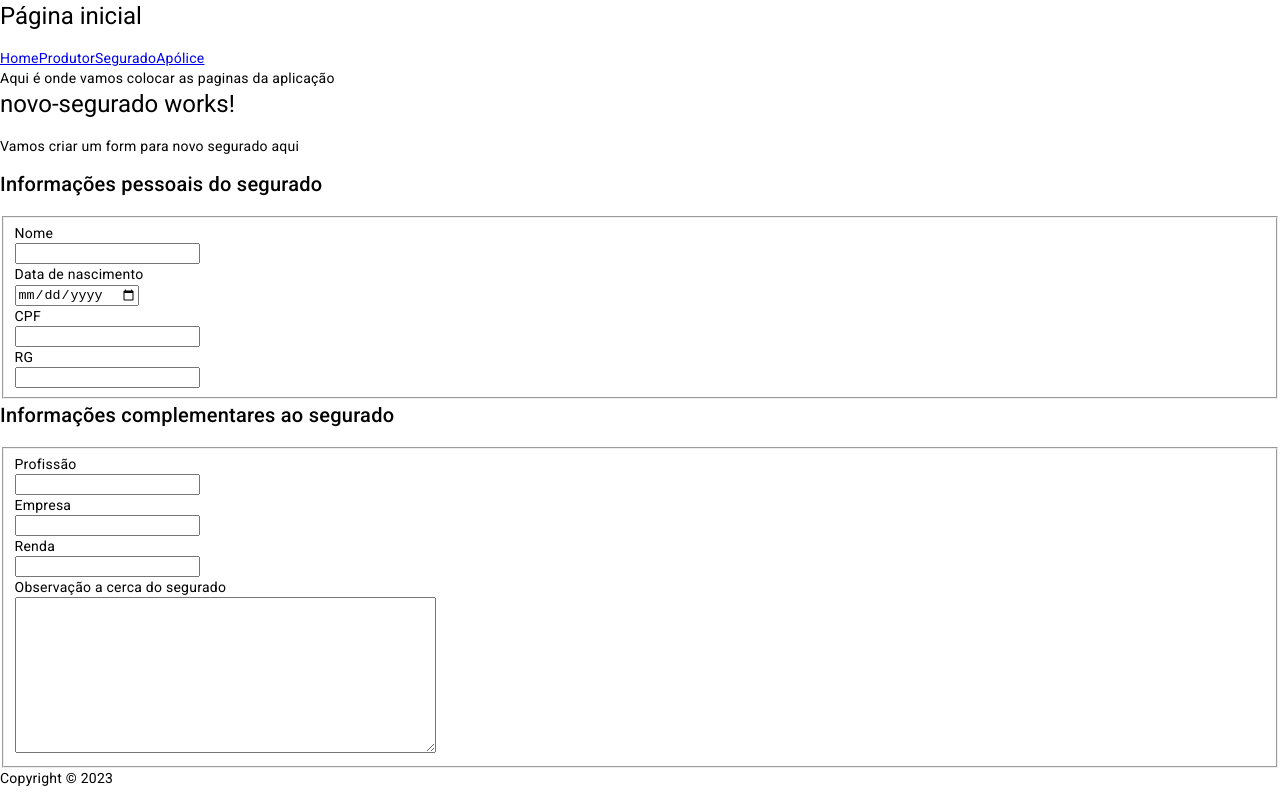
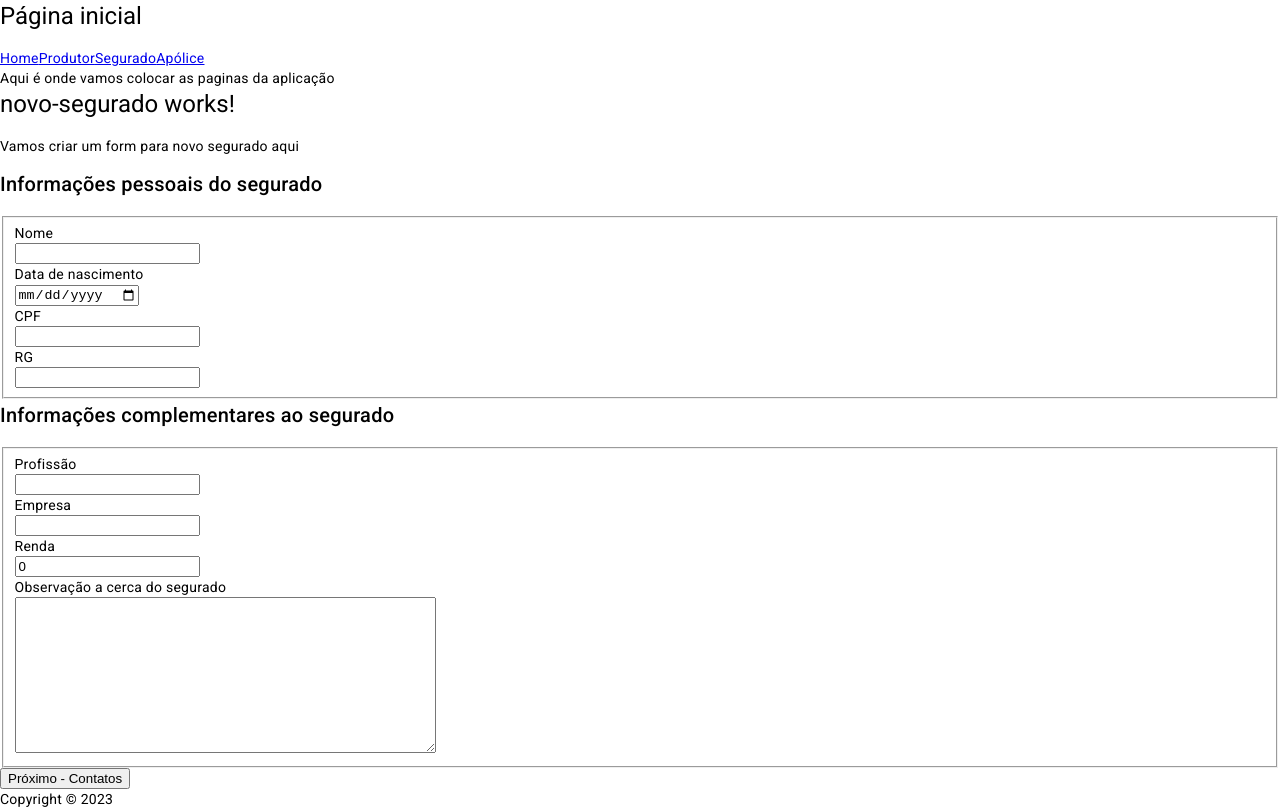
Before and after one commit to PedroHenrique31/MyVersionSeguros, an Angular app in the folder Front/front-angular/: page /segurado/novo/novo_segurado in a window 1280 px wide. Built offline with nearby package versions, Linux system fonts and the light colour scheme.

Commit message:
Consegui entender como criar o formulario reativo, depois de muita confusao, essas mensagens de erro do angular nao sao nada intuitivas, ainda estou longe de conseguir enviar qualquer dado para o backend, mas ja consegui adicionar os valores aos objetos.

```diff
--- a/Front/front-angular/src/app/app.module.ts
+++ b/Front/front-angular/src/app/app.module.ts
@@ -5,6 +5,8 @@ import { MatTableModule } from '@angular/material/table';
 import {MatButtonModule} from '@angular/material/button';
 import { MatCommonModule } from '@angular/material/core';
 import { ActivatedRoute } from '@angular/router';
+//import { FormBuilder, FormGroup, Validators } from '@angular/forms';
+import { ReactiveFormsModule } from '@angular/forms';
 
 // import dos componentes que serão usados na aplicação em geral
 import { AppComponent } from './app.component';
@@ -40,7 +42,8 @@ import { NovoSeguradoComponent } from './novo-segurado/novo-segurado.component';
     FormsModule,
     MatTableModule,
     MatCommonModule,
-    MatButtonModule
+    MatButtonModule,
+    ReactiveFormsModule,
 
   ],
   providers: [],
--- a/Front/front-angular/src/app/novo-segurado/novo-segurado.component.html
+++ b/Front/front-angular/src/app/novo-segurado/novo-segurado.component.html
@@ -1,44 +1,80 @@
 <h1>novo-segurado works!</h1>
 <p>Vamos criar um form para novo segurado aqui</p>
 
-<form>
+
+<ng-container [ngSwitch]="etapa">
+<ng-container *ngSwitchCase="0">
+    <ng-container *ngTemplateOutlet="etapa1"></ng-container>
+</ng-container>
+<ng-container *ngSwitchCase="1">
+    <ng-container *ngTemplateOutlet="etapa2"></ng-container>
+</ng-container>
+<ng-container *ngSwitchCase="2">
+    <ng-container *ngTemplateOutlet="etapa3"></ng-container>
+</ng-container>
+
+<ng-container *ngSwitchDefault="">
+    <ng-container *ngTemplateOutlet="Padrao"></ng-container>
+</ng-container>
+</ng-container>
+
+
+
+<ng-template #etapa1>
+<form [formGroup]="formulario">
     <h2>Informações pessoais do segurado</h2>
     <fieldset>
         <div>
         <label for="nome">Nome</label><br>
-        <input type="text" id="nome">
+        <input type="text" id="nome" formControlName="nome" name="nome">
         </div>
         <div>
             <label for="dataNascimento">Data de nascimento</label><br>
-            <input type="date" id="dataNascimento" name="dataNascimento">
+            <input type="date" id="dataNascimento" formControlName="dataNascimento" name="dataNascimento">
         </div>
         <div>
             <label for="cpf">CPF</label><br>
-            <input type="text" id="cpf" name="cpf">
+            <input type="text" id="cpf" formControlName="cpf" name="cpf">
         </div>
         <div>
             <label for="rg">RG</label><br>
-            <input type="text" id="rg" name="rg">
+            <input type="text" id="rg" formControlName="rg" name="rg">
         </div>
 </fieldset>
 <h2>Informações complementares ao segurado</h2>
 <fieldset>
     <div>
         <label for="profissao">Profissão</label><br>
-        <input name="profissao">
+        <input formControlName="profissao" name="profissao">
     </div>
     <div>
         <label for="empresa">Empresa</label><br>
-        <input name="empresa">
+        <input formControlName="empresa" name="empresa">
     </div>
     <div>
         <label for="renda">Renda</label><br>
-        <input name="renda">
+        <input formControlName="renda" name="renda">
     </div>
     <div>
         <label>Observação a cerca do segurado</label><br>
-        <textarea name="comentario" cols="50" rows="10">
+        <textarea formControlName="observacao" name="comentarios" cols="50" rows="10">
         </textarea>
     </div>
 </fieldset>
+<button (click)="vaiProximaEtapa()">Próximo - Contatos</button>
 </form>
+</ng-template>
+
+
+<ng-template #etapa2>
+<p>Cadastre os telefones e emails</p>
+<button (click)="vaiProximaEtapa()">Próximo - Endereços</button>
+</ng-template>
+<ng-template #etapa3>
+<p>Agora os endereços</p>
+<p>Perguntar se o segurado possui apólice para cadastrar</p>
+<button (click)="vaiProximaEtapa()">Próximo</button>
+</ng-template>
+<ng-template #Padrao>
+    <h1>Calma amigo!</h1>
+</ng-template>
--- a/Front/front-angular/src/app/novo-segurado/novo-segurado.component.ts
+++ b/Front/front-angular/src/app/novo-segurado/novo-segurado.component.ts
@@ -1,4 +1,7 @@
 import { Component } from '@angular/core';
+import { SeguradoDetalhes } from '../segurado-detail/segurado-detail';
+import { Segurado } from '../segurado/segurado';
+import { FormBuilder, FormGroup, Validators } from '@angular/forms';
 
 @Component({
   selector: 'app-novo-segurado',
@@ -6,5 +9,48 @@ import { Component } from '@angular/core';
   styleUrls: ['./novo-segurado.component.css']
 })
 export class NovoSeguradoComponent {
+  novoSegurado:SeguradoDetalhes=new SeguradoDetalhes();
+  seguradoSimples?:Segurado;
+  etapa:number=0;
+  formulario:FormGroup;
+
+  /*Criamos um objeto formulario que contém os campos do nosso formulário, com isso
+  podemos implementar regras de negócio e validações nos campos do form de forma reativa.
+  */
+
+  constructor(private formBuilder:FormBuilder){
+    this.formulario=this.formBuilder.group({
+      nome: ['', Validators.required],
+      dataNascimento: [new Date(), Validators.required],
+      cpf: ['', Validators.required],
+      rg: ['', Validators.required],
+      profissao: [''],
+      empresa: [''],
+      renda: [0, Validators.min(0)],
+      observacao: [''],
+    });
+    console.log("etapa: "+this.etapa);
+  }
+
+
+  vaiProximaEtapa():void{
+    this.etapa++;
+    this.submitFormulario();
+  }
+
+  /* Ao fazermos o submit podemos acessar os elementos do formulario e atribuir ao objeto
+  e aí sim enviar o objeto para o banco
+  */
+
+  submitFormulario(){
+    this.novoSegurado.NOME=this.formulario.get('nome')?.value;
+    this.novoSegurado.CPF=this.formulario.get('cpf')?.value;
+    this.novoSegurado.RG=this.formulario.get('rg')?.value;
+    this.novoSegurado.dataNascimento=this.formulario.get('dataNascimento')?.value;
+
+    console.log(JSON.stringify(this.novoSegurado, null, 2));
+
+  }
+
 
 }
```
